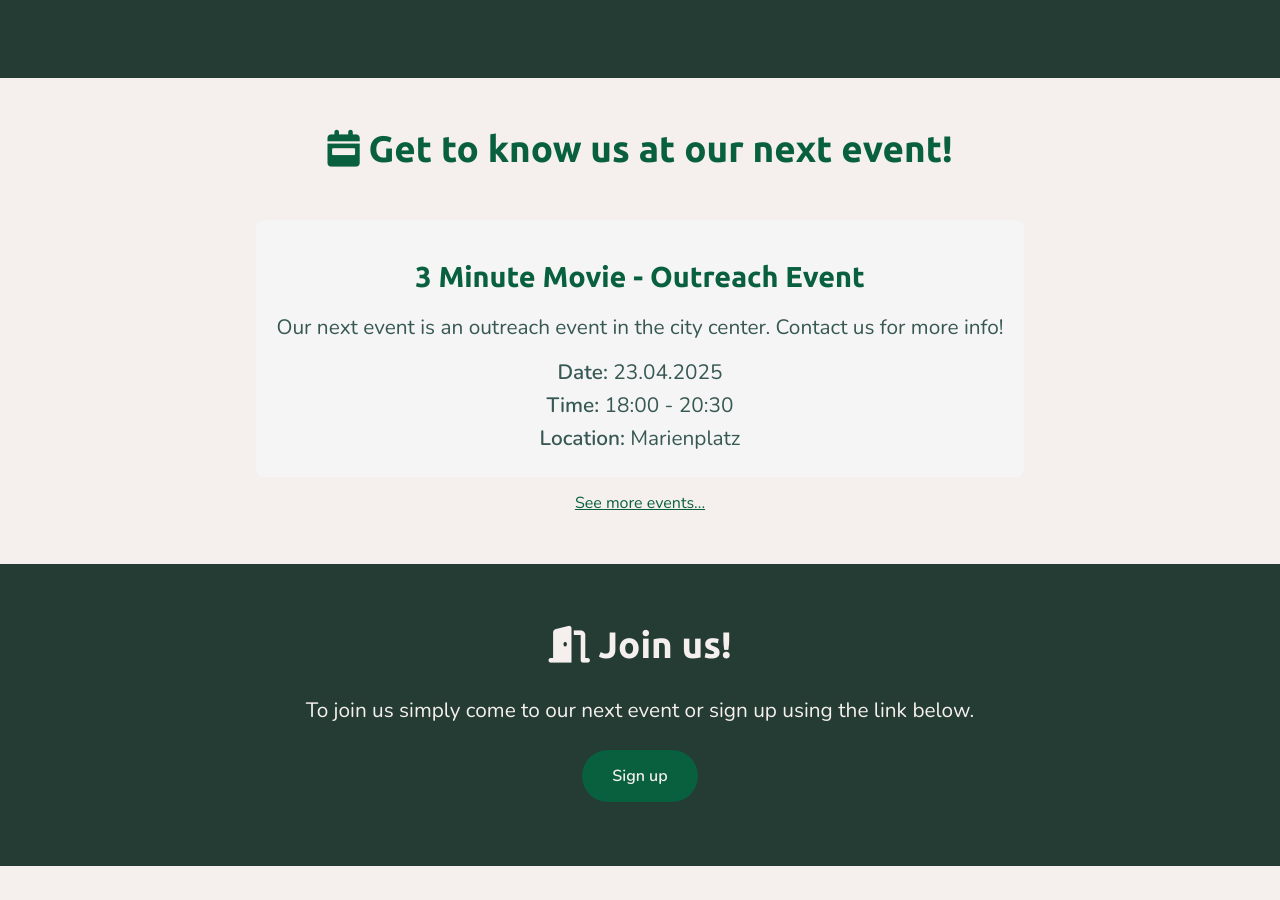
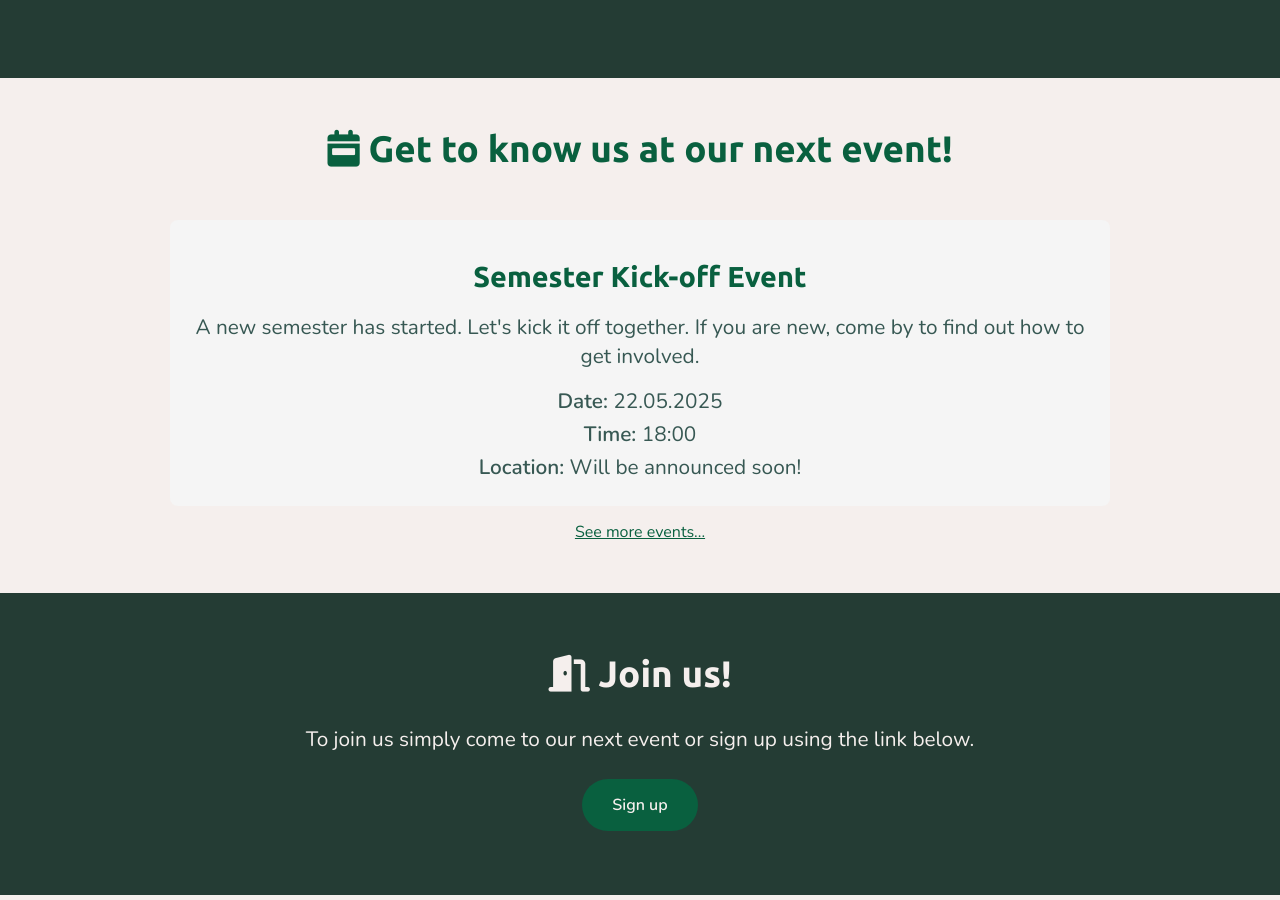
Before and after one commit to municharc/municharc.github.io, a Jekyll site: the page built from index.html, in a window 1280 px wide and 900 px high, scrolled down 1170 px. Built offline with Jekyll 4.4.1, drawn with Linux system fonts in a browser that asks for light colours; nearby versions of some CDN libraries.

Commit message:
Update event

```diff
--- a/_includes/next_event.html
+++ b/_includes/next_event.html
@@ -1,5 +1,5 @@
-<h3>3 Minute Movie - Outreach Event</h3>
-<p>Our next event is an outreach event in the city center. Contact us for more info!</p>
-<p><span>Date:</span> 23.04.2025</p>
-<p><span>Time:</span> 18:00 - 20:30</p>
-<p><span>Location:</span> Marienplatz</p>
+<h3>Semester Kick-off Event</h3>
+<p>A new semester has started. Let's kick it off together. If you are new, come by to find out how to get involved.</p>
+<p><span>Date:</span> 22.05.2025</p>
+<p><span>Time:</span> 18:00 </p>
+<p><span>Location:</span> Will be announced soon!</p>
```
